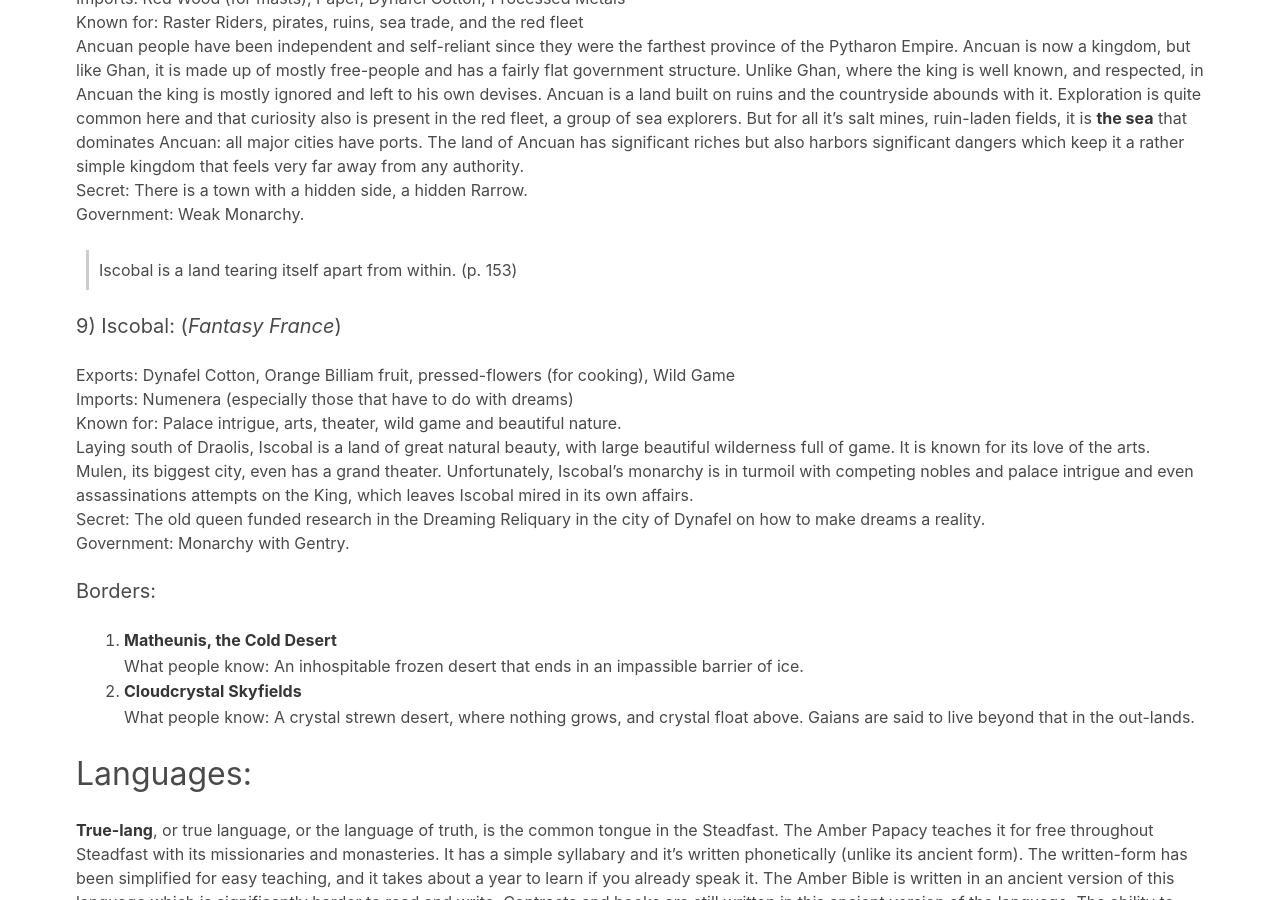
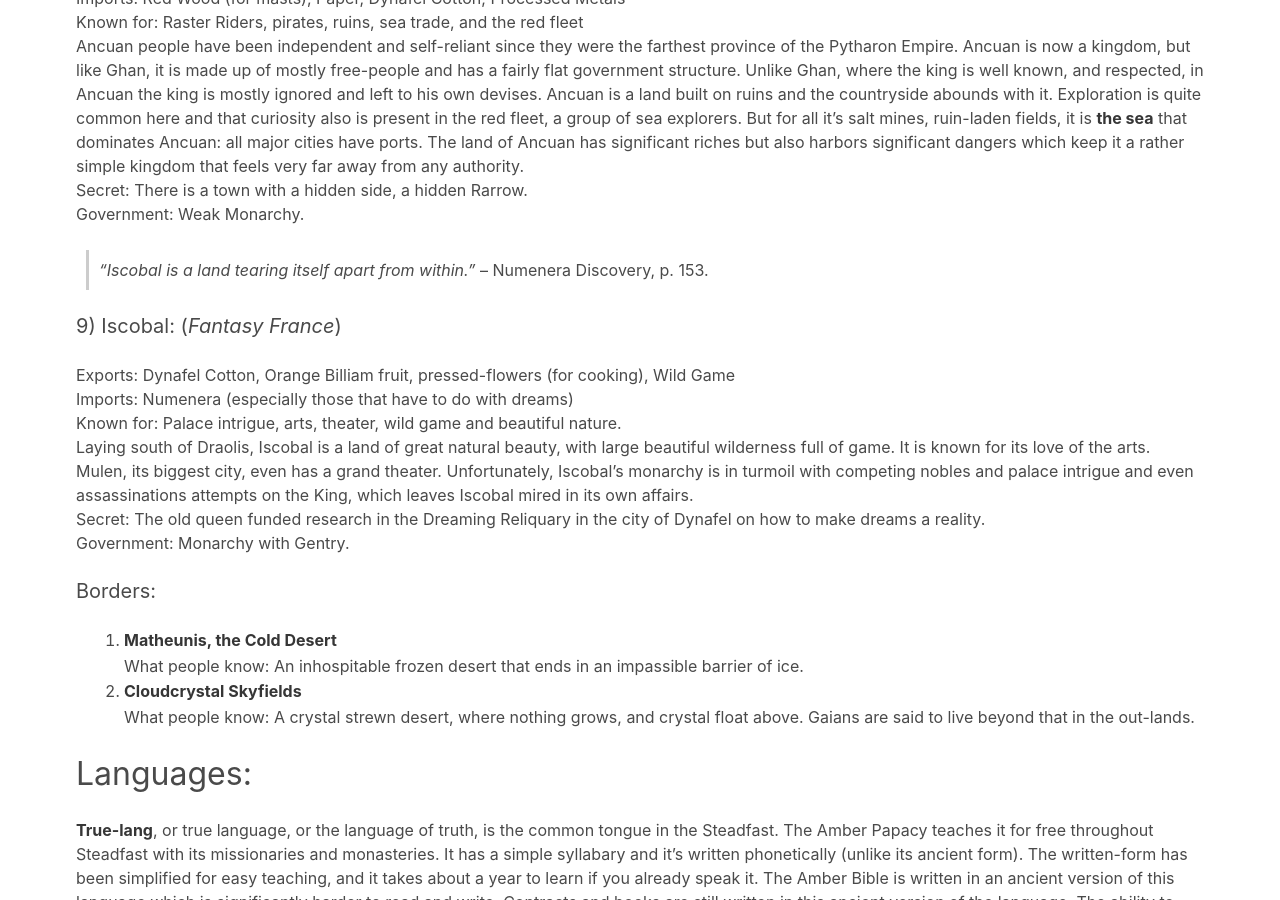
Before and after one commit to rebelwarrior/numenera, a Jekyll site: the page built from ninth_world.md, in a window 1280 px wide and 900 px high, scrolled down 4525 px. Built offline with Jekyll 4.4.1, drawn with Linux system fonts in a browser that asks for light colours; nearby versions of some CDN libraries; some of the changed text lies outside the part shown.

Commit message:
adds some quotes

```diff
--- a/ninth_world.md
+++ b/ninth_world.md
@@ -134,7 +134,7 @@ Ancuan people have been independent and self-reliant since they were the farthes
 Secret: There is a town with a hidden side, a hidden Rarrow.
 Government: Weak Monarchy.
 
-> Iscobal is a land tearing itself apart from within. (p. 153)
+> _"Iscobal is a land tearing itself apart from within."_ – Numenera Discovery, p. 153.
 
 9) Iscobal: (_Fantasy France_)
 {:.subtitle.is-5.mt-5}
@@ -261,7 +261,6 @@ The game of _"ball"_ is played throughout Steadfast. It is like soccer. except i
 In Malevich, they play a card "game" called Tarrota; and it's said those with the glimmer can predict the future with them. A simplified version of the game is played throughout Steadfast as well.
 
 Four Dimensions is a game that is a strange mix of mahjong, chess and go. It is played with magnetic tiles and metal figurines. Each tile is held like in mahjong, secret to other player, then played as a tile on the board with or without a figurine on top. The tiles being magnetic they can be placed vertical to the game board and can end up forming a cube with two sides open. On your turn you either place a tile or move one of your figurines among the already placed tiles. The game is _viscerally_ hard and a board with pieces is so expensive it's essentially an artifact. Most people play the simplified version with non-magnetic tiles and in only one dimension.
-
 Betting happens in all games throughout Steadfast, though most commonly in animal races or competitions. In towns and aldeia betting is a low key affair usually not involving shins, but other things like dares and chores. If you want real action, you need to go to the large cities.
 
 #### Working the fields
```
Also changed, not shown: other parts of ninth_world.md (+2 -0 lines).
